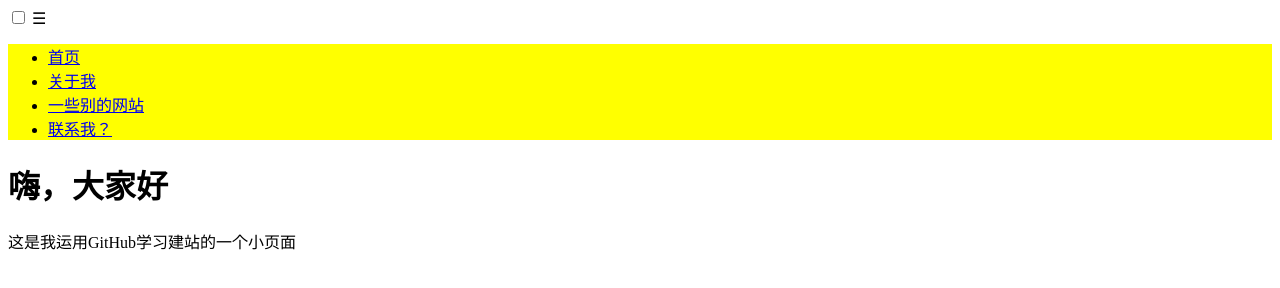
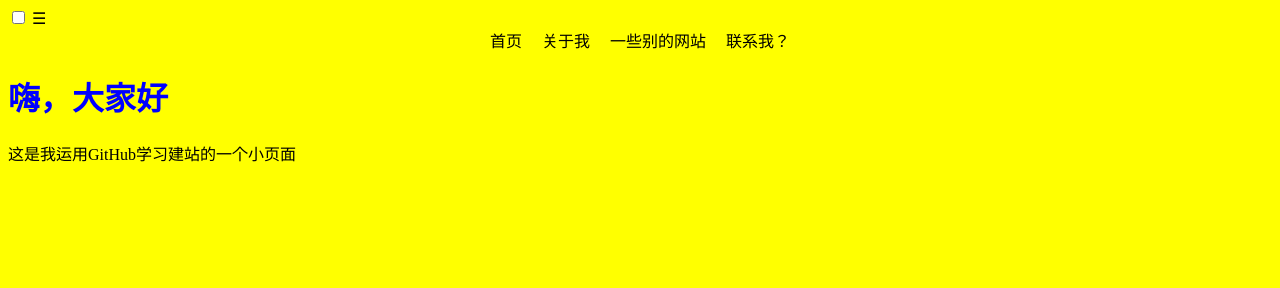
Before and after one commit to 520xiatian/520xiatian.github.io, a plain HTML site: page index.html in a window 1280 px wide. Drawn offline with Linux system fonts and the light colour scheme.

Commit message:
Update mystyle.css

```diff
--- a/mystyle.css
+++ b/mystyle.css
@@ -1,4 +1,39 @@
+/* 去除导航列表的默认样式 */
 nav ul {
-    background-color: #FFFF00; /* 背景颜色是黄色 */
-    color: #000000; /* 设置文本颜色为黑色 */
+    list-style-type: none;
+    margin: 0;
+    padding: 0;
+    display: flex;
+    justify-content: center;
 }
+
+nav ul li {
+    margin: 0 10px;
+}
+
+/* 设置导航链接不同状态下的样式 */
+nav ul li a:link {
+    color: #000000; /* 未访问链接颜色为黑色 */
+    text-decoration: none; /* 去除下划线 */
+}
+
+nav ul li a:visited {
+    color: #00FF00; /* 已访问链接颜色为绿色 */
+}
+
+nav ul li a:hover {
+    color: #FF00FF; /* 鼠标悬停时链接颜色为紫色 */
+}
+
+nav ul li a:active {
+    color: #0000FF; /* 鼠标点击时链接颜色为蓝色 */
+}
+body {
+    background-color: #FFFF00;/* 背景颜色是黄色 */
+}
+body h1 {
+    color:blue
+}
+nav ul li {
+    margin: 0 10px;
+} /* 为每个列表项（<li>）设置左右外边距为 10 像素，上下外边距为 0，从而在导航链接之间创建一定的间隔，增强可读性和美观性*/
```
